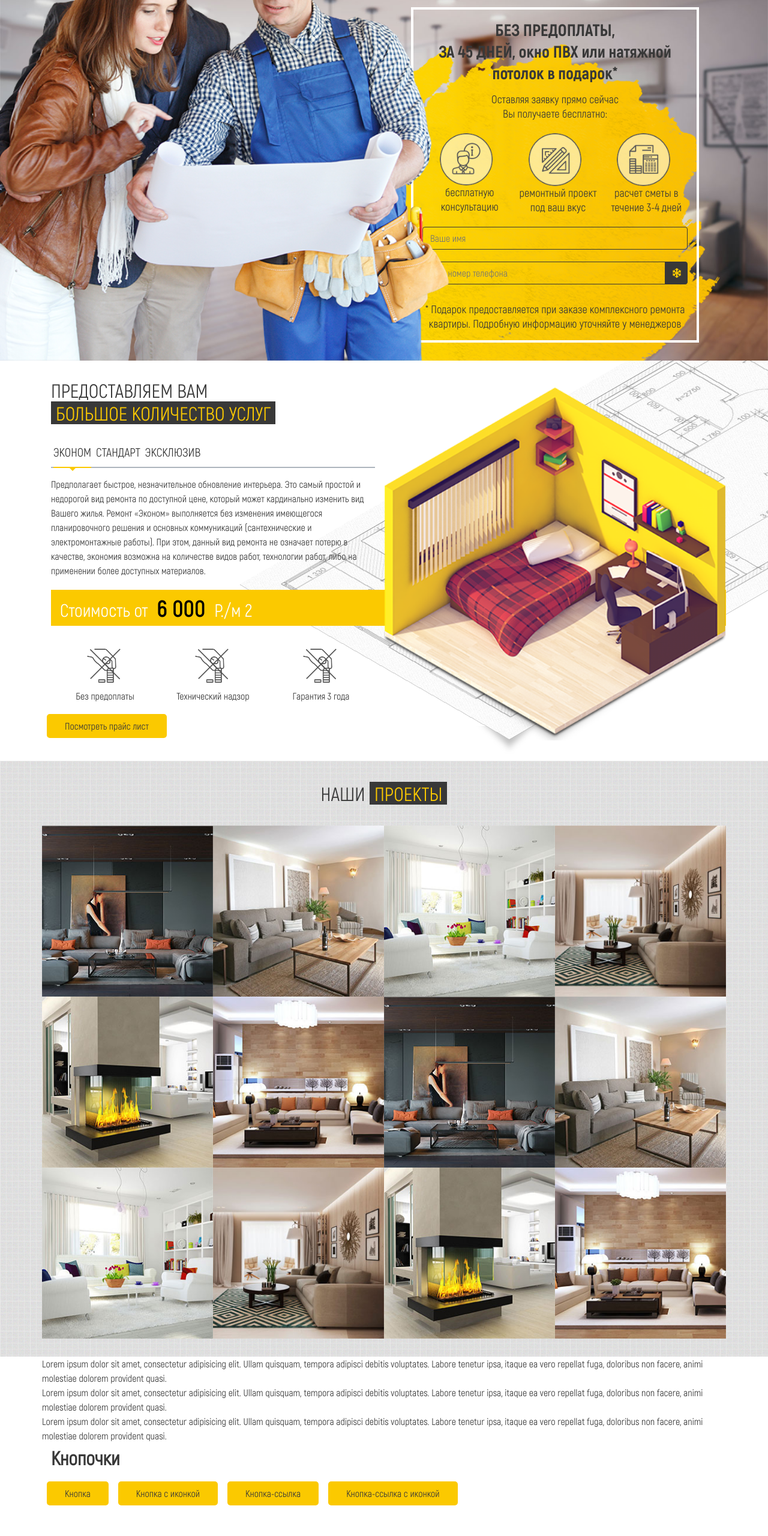
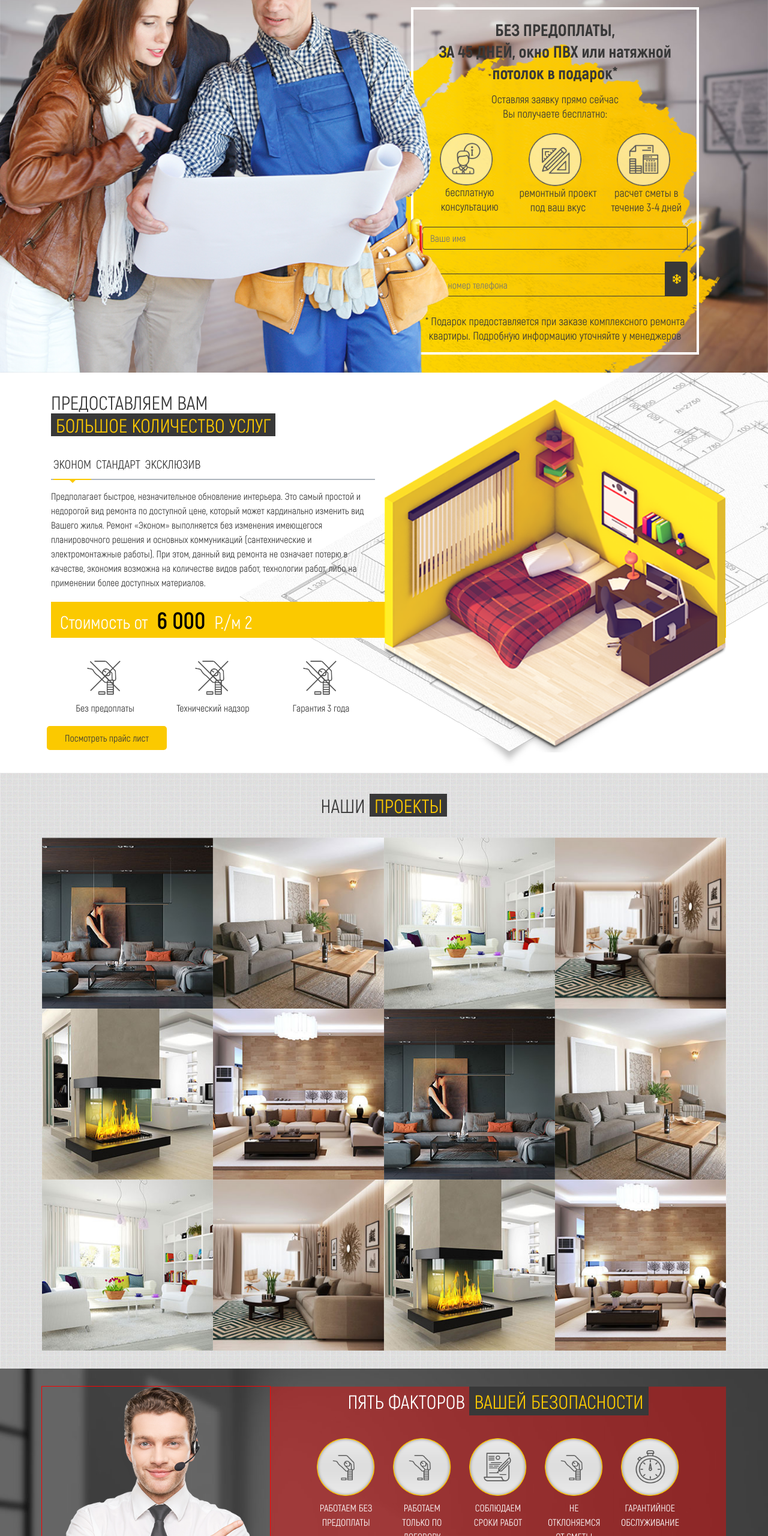
Before and after one commit to monmartius/landingpage, a website built with webpack: page src/index.html in a window 1280 px wide. Shown: the part 240-2800 px from the top of the page at 60% size. Before the commit the page ends 2757 px from the top, so only its background shows below. Built offline with nearby package versions, Linux system fonts and the light colour scheme.

Commit message:
Your-safety-section

```diff
--- a/src/assets/scss/styles.scss
+++ b/src/assets/scss/styles.scss
@@ -107,6 +107,34 @@ $top-menu__btn-height: 50px;
 		color: $base-color;
 	}
 }
+
+
+
+
+
+input{
+
+	// background-color: red;
+		// width: 300px;
+	font-size: 16px;
+	padding: 6px 0 6px 12px;
+	border: 1px solid $base-bg-color;
+	background: transparent;
+	border-radius: 4px;
+	// margin-top: 30px;
+	margin-top: 20px;
+	width: 100%;
+
+	margin-right: 0;
+	width: 100%;
+}
+
+
+
+
+
+
+
 
 
 section.top-menu{
@@ -1127,3 +1155,113 @@ section.first-screen{
 
 	}
 }
+
+
+.your-safety{
+
+	color: $white;
+
+	background-image: url(../images/roombg.jpg);
+}
+
+
+.your-safety-section-title {
+
+	text-align: center;
+	@extend %col-sm-12;
+
+}
+.section-title-text_your-safety {
+
+	display: inline-block;
+	flex: 0 0 auto;
+	width: auto;
+}
+.section-title-text_inverse {}
+
+.your-safety-illustration {
+
+outline: 1px solid red;
+
+	order: -1;
+
+
+	@extend %col-sm-12;
+	@extend %col-lg-4;
+
+	img {
+
+		width: 100%;
+	}
+}
+
+.our-safety-content-wrapper{
+
+	// @extend %col-sm-12;
+	@extend %col-lg-8;
+
+	float: right;
+	background-color: rgba(255, 0, 0, .4);
+}
+
+.your-safety-5-reasons-list {
+
+	// display: flex;
+
+
+	@extend .row;
+
+	justify-content: center;
+
+}
+
+.your-safety-5-reasons-list-item {
+
+
+	@extend %col-2;
+
+
+	padding-top: 8px;
+	padding-bottom: 14px;
+
+
+
+
+	@include media-breakpoint-only(sm){
+
+
+	}
+
+
+}
+
+.your-safety-5-reasons-list-item-icon {
+
+
+
+	width: 100%;
+
+	img{
+
+		width: 100%;
+	}
+}
+
+.your-safety-5-reasons-list-item-text {
+
+	padding-top: 8px;
+
+	text-align: center;
+
+	text-transform: uppercase;
+}
+.your-safety-free-consultations {}
+.your-safety-application {}
+
+.your-safety-application-input{
+
+	border-color: $base-color;
+}
+
+.your-safety-application-title {}
+.btn-your-safety-application {}
--- a/src/index.html
+++ b/src/index.html
@@ -293,7 +293,7 @@
 			<div class="section-title our-projects-title">
 
 				<span class="section-title-text section-title-text_our-projects">наши</span>
-				<span class="section-title-text section-title-text_inverse section-title-text_sevice">проекты</span>
+				<span class="section-title-text section-title-text_inverse section-title-text_our-projects">проекты</span>
 
 			</div>
 
@@ -576,7 +576,152 @@
 </section>
 
 
+<section class="your-safety">
 
+	<div class="container">
+		<div class="row">
+
+
+
+			<div class="your-safety-illustration">
+
+				<img src="assets/images/manager.png" alt="">
+			</div>
+
+
+			<div class="our-safety-content-wrapper">
+
+
+				<div class="section-title your-safety-section-title">
+					<div class="section-title-text section-title-text_your-safety">
+						пять факторов
+					</div>
+					<div class="section-title-text section-title-text_inverse section-title-text_your-safety">вашей безопасности</div>
+				</div>
+
+
+
+
+				<div class="your-safety-5-reasons-list">
+
+					<div class="your-safety-5-reasons-list-item">
+
+						<div class="your-safety-5-reasons-list-item-icon">
+
+							<img src="assets/images/spr3_01.png" alt="">
+
+						</div>
+
+						<div class="your-safety-5-reasons-list-item-text">
+
+							работаем без предоплаты
+						</div>
+
+					</div>
+
+
+
+					<div class="your-safety-5-reasons-list-item">
+
+						<div class="your-safety-5-reasons-list-item-icon">
+
+							<img src="assets/images/spr3_01.png" alt="">
+
+						</div>
+
+						<div class="your-safety-5-reasons-list-item-text">
+
+							работаем только по договору
+
+						</div>
+
+					</div>
+
+
+
+					<div class="your-safety-5-reasons-list-item">
+
+						<div class="your-safety-5-reasons-list-item-icon">
+
+							<img src="assets/images/spr3_03.png" alt="">
+
+						</div>
+
+						<div class="your-safety-5-reasons-list-item-text">
+
+							соблюдаем сроки работ
+
+						</div>
+
+					</div>
+
+
+
+					<div class="your-safety-5-reasons-list-item">
+
+						<div class="your-safety-5-reasons-list-item-icon">
+
+							<img src="assets/images/spr3_01.png" alt="">
+
+						</div>
+
+						<div class="your-safety-5-reasons-list-item-text">
+
+							не отклоняемся от сметы
+
+						</div>
+
+					</div>
+
+
+
+
+					<div class="your-safety-5-reasons-list-item">
+
+						<div class="your-safety-5-reasons-list-item-icon">
+
+							<img src="assets/images/spr3_05.png" alt="">
+
+						</div>
+
+						<div class="your-safety-5-reasons-list-item-text">
+
+							гарантийное обслуживание
+
+						</div>
+
+					</div>
+
+
+				</div>
+
+
+				<div class="your-safety-free-consultations">
+
+				Бесплатные консультации по ремонту квартир. Если Вы планируете ремонт в своей квартире и не знаете с чего начать – начните ... По итогам консультации, Вы получите исчерпывающую информацию, о проведении ремонта в Вашей квартире.
+				</div>
+
+				<div class="your-safety-application">
+
+					<div class="your-safety-application-title">
+
+						Введите Ваши данные, мы перезвоним Вам в течение часа
+
+					</div>
+
+				</div>
+
+				<input type="text" class="your-safety-application-input" placeholder="Ваше имя">
+				<input type="text" class="your-safety-application-input" placeholder="Ваш номер телефона">
+
+				<a href="#" class="btn btn-your-safety-application">Отправить заявку</a>
+
+			</div>
+
+		</div>
+	</div>
+
+</section>
 
 <div class="container">
 	<div class="row">
```
Also changed, not shown: src/assets/images/roombg.jpg (added).
